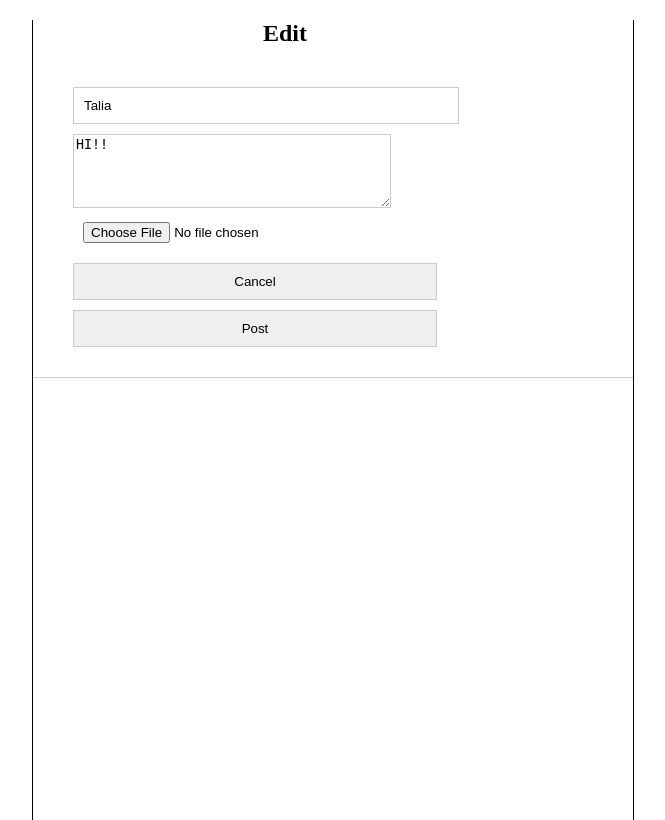
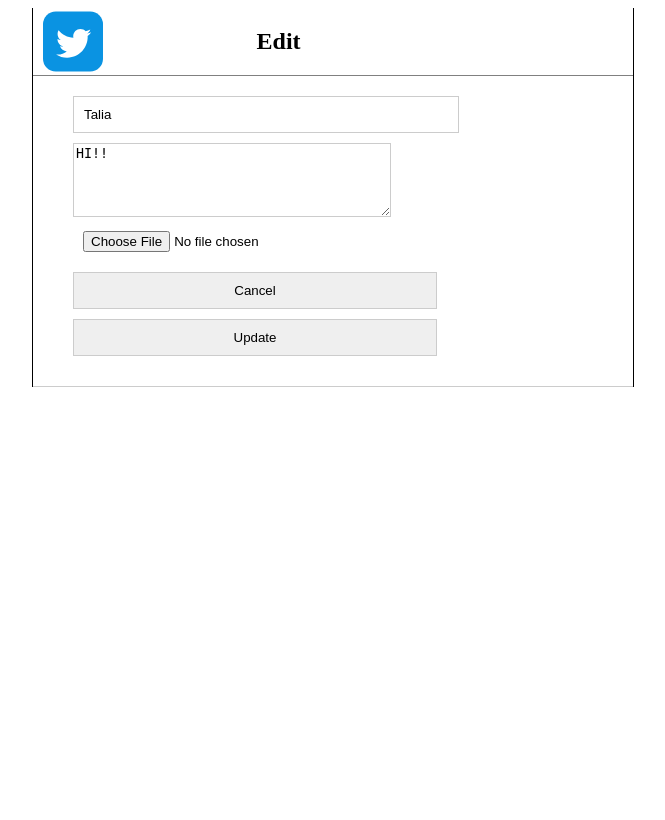
Before and after one commit to IzziahClaudio/Twitter-clone, a Django app: page /edit/4/ in a window 1280 px wide. Shown: the whole page, without its empty margins (307-972 px from the left). After the commit the page ends 387 px from the top, so only its background shows below. Run offline with Django 4.2, Linux system fonts and the light colour scheme; data comes from the database, SQL or seed files in the repository; both versions use the stored data as it was after the commit.

Commit message:
Final Changes

```diff
--- a/posts/views.py
+++ b/posts/views.py
@@ -26,7 +26,7 @@
            return HttpResponseRedirect(form.errors.as_json())
 
    # Get all posts, limit = 20
-   posts = Post.objects.all()[:20]
+   posts = Post.objects.all().order_by('-created_at')[:20]
 
    #show
    return render(request, 'posts.html',
--- a/static/css/style.css
+++ b/static/css/style.css
@@ -12,7 +12,6 @@
 }
 .content {
    max-width: 600px;
-   height: 100%;
    margin: 0 auto;
    border-left: 1px solid;
    border-right: 1px solid;
@@ -114,7 +113,7 @@
    }
 }
 h1 {
-   margin-left: 230px;
+   margin-left: 12vw;
 }
 
 .twitterlogo {
--- a/templates/edit.html
+++ b/templates/edit.html
@@ -1,7 +1,12 @@
 {% extends "base.html" %} {% block content %} {% load static %}
 
 <section class="content">
-   <h1>Edit</h1>
+   <!-- <h2>Edit</h2> -->
+   <div class="heading">
+
+    <img src="{% static 'img/logo.svg' %}" alt="" />
+    <h1>Edit</h1>
+   </div>
 
    <section class="post_form">
 
@@ -10,14 +15,14 @@
            <input type="text" name="name" placeholder="Username"  value={{post.name}} required />
            <textarea name="body" placeholder="Text here" required>{{post.body}}</textarea>
            {% if post.image.url %}
-            <img src="{{post.image.url}}" alt="">
+            <img src="{{post.image.url}}" alt="" style="width:20vw; height:20vw;">
           {% endif %}
            <div class="tweet-form">
             <input type="file" id="choosefile" value="choose file" name="image">
             <a href="/">
                 <input type="button" value="Cancel">
             </a>
-            <input type="submit" value="Post" />
+            <input type="submit" value="Update" />
            </div>
        </form>
    </section>
@@ -50,8 +55,8 @@
            {% endfor %}
        </ul>
    </section> -->
-   <script src="https://code.jquery.com/jquery-3.6.0.js" integrity="sha256-H+K7U5CnXl1h5ywQfKtSj8PCmoN9aaq30gDh27Xc0jk=" crossorigin="anonymous"></script>
-   <script src="{% static 'js/posts.js' %}"></script>
+   <!-- <script src="https://code.jquery.com/jquery-3.6.0.js" integrity="sha256-H+K7U5CnXl1h5ywQfKtSj8PCmoN9aaq30gDh27Xc0jk=" crossorigin="anonymous"></script>
+   <script src="{% static 'js/posts.js' %}"></script> -->
 </section>
 
 {% endblock %}
--- a/templates/posts.html
+++ b/templates/posts.html
@@ -36,7 +36,7 @@
                <div class="name_body">
                   <div class ="name">{{ post.name }}<br /></div>
                   <div class = "datetime">{{post.created_at }}<br /></div><br>
-                   <div class="body">{{ post.body }}<br /></div>
+                   <p>{{ post.body }}<br></p></br>
                    {% if post.image.url %}
                    <img src="{{post.image.url}}" alt="" style="width:10vw; height:10vw;">
                    {% endif %}
@@ -46,8 +46,9 @@
                    </div>
                </div>
            </li>
-           {% endfor %}
+
        </ul>
+       {% endfor %}
    </section>
    <script src="https://code.jquery.com/jquery-3.6.0.js" integrity="sha256-H+K7U5CnXl1h5ywQfKtSj8PCmoN9aaq30gDh27Xc0jk=" crossorigin="anonymous"></script>
    <script src="{% static 'js/posts.js' %}"></script>
```
Also changed, not shown: db.sqlite3.
